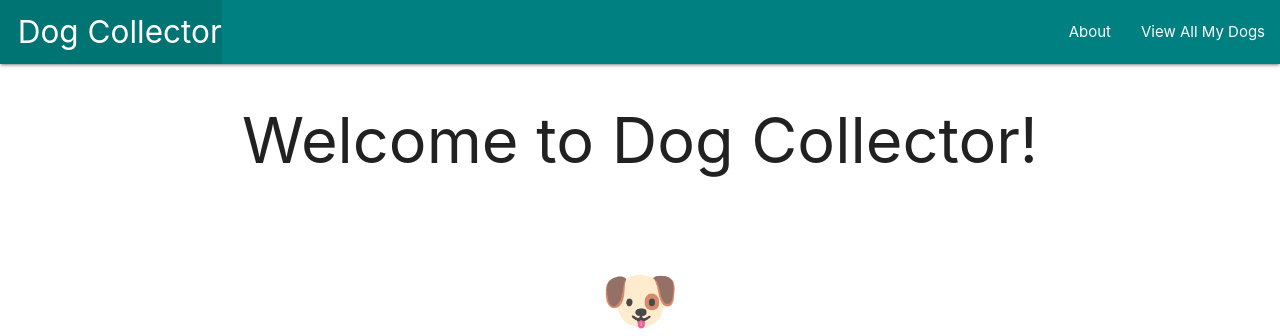
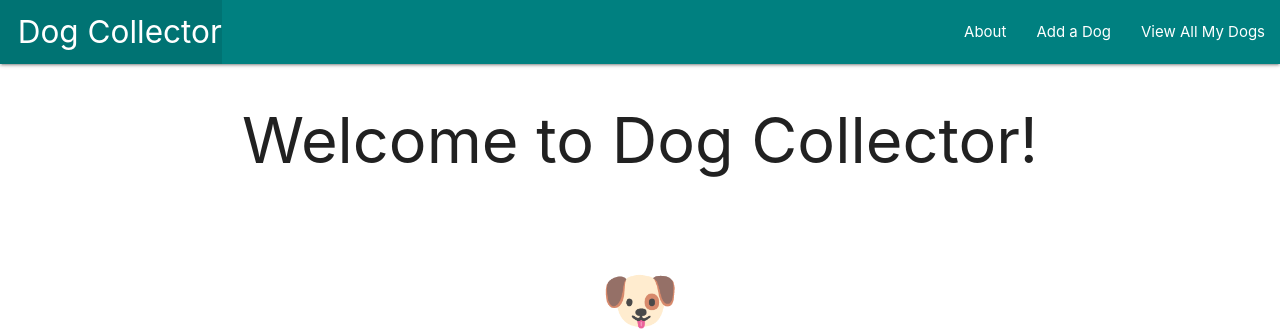
Before and after one commit to juliors1/dog-collector, a Django app: template main_app/templates/home.html in a window 1280 px wide. Shown: the top 336 px of the page. Run offline with Django 3.2, Linux system fonts and the light colour scheme; the template is opened without the code that fills it, so the values that code supplies are empty; parts of the project's set-up code (start-up, migrations or seed data) failed here and were passed over.

Commit message:
add a link to add a dog

```diff
--- a/main_app/templates/base.html
+++ b/main_app/templates/base.html
@@ -19,6 +19,7 @@
         </ul>
         <ul class="right">
           <li><a href="{% url 'about'%}">About</a></li>
+          <li><a href="{% url 'dogs_create'%}">Add a Dog</a></li>
           <li><a href="{% url 'index'%}">View All My Dogs</a></li>
         </ul>
       </div>
--- a/main_app/urls.py
+++ b/main_app/urls.py
@@ -5,7 +5,7 @@ urlpatterns = [
     path("", views.home, name="home"),
     path("about/", views.about, name="about"),
     path("dogs/", views.dogs_index, name="index"),
+    path("dogs/<int:dog_id>/", views.dogs_detail, name="detail"),
     # new route used to show a form and create a dog
-    path("dogs/<int:dog_id>/", views.dogs_detail, name="detail"),
     path("dogs/create/", views.DogCreate.as_view(), name="dogs_create"),
 ]
```
